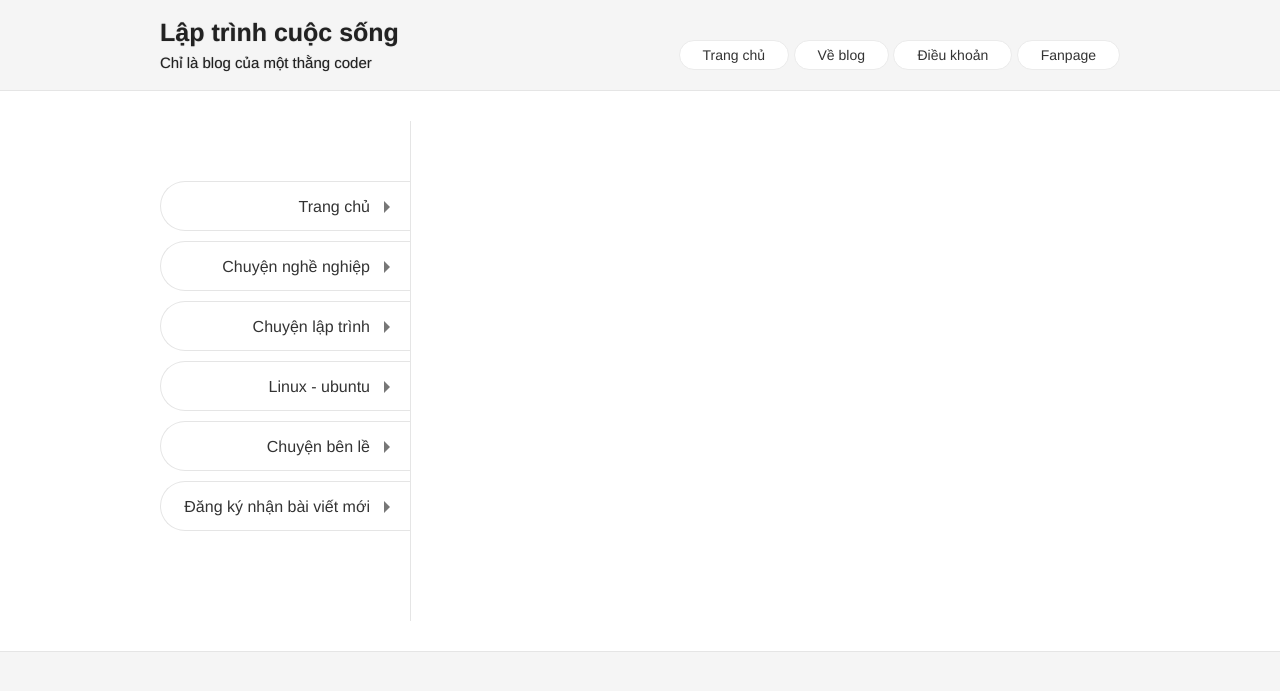
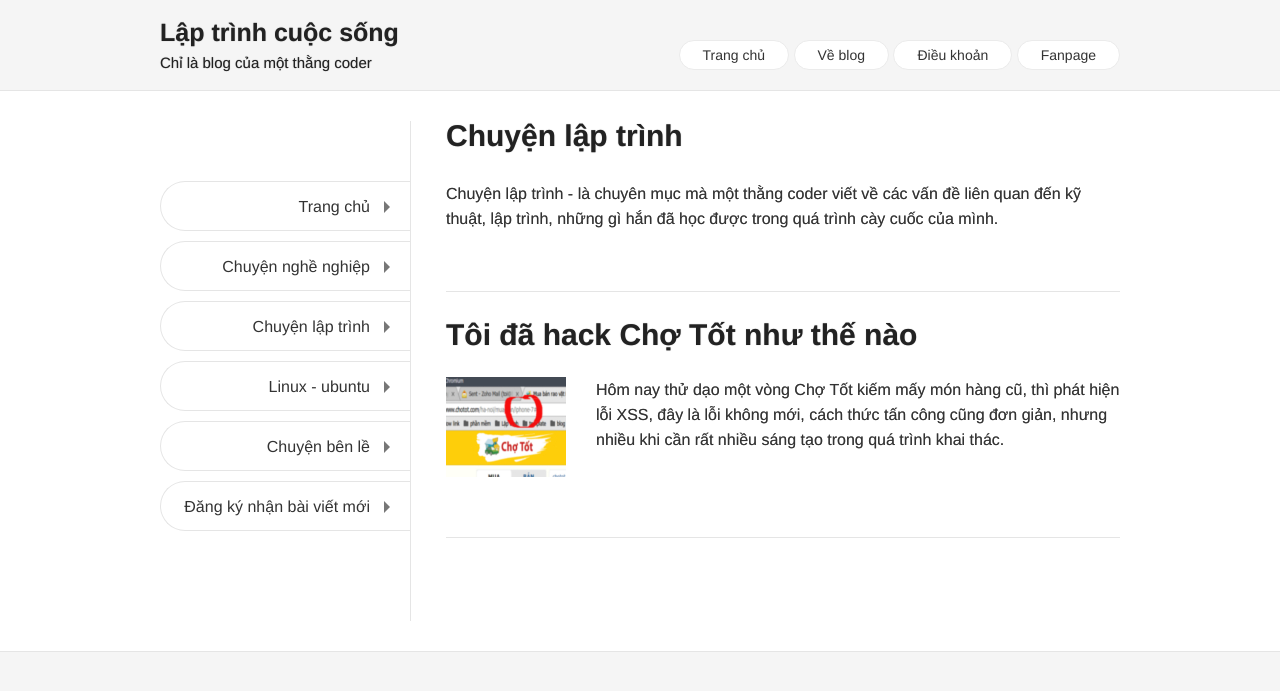
Before and after one commit to nguyentest/laptrinhcuocsong, a Jekyll site: the page built from chuyen-lap-trinh.md, in a window 1280 px wide. Shown: the top 691 px of the page. Built offline with Jekyll 4.4.1, drawn with Linux system fonts in a browser that asks for light colours.

Commit message:
Update 2016-11-23-toi-da-hack-cho-tot-nhu-the-nao.md

```diff
--- a/_posts/2016-11-23-toi-da-hack-cho-tot-nhu-the-nao.md
+++ b/_posts/2016-11-23-toi-da-hack-cho-tot-nhu-the-nao.md
@@ -2,6 +2,7 @@
 layout: post
 title: Tôi đã hack Chợ Tốt như thế nào
 thumbnail: hack-cho-tot.jpg
+category: Chuyện lập trình
 ---
 
 Hôm nay thử dạo một vòng Chợ Tốt kiếm mấy món hàng cũ, thì phát hiện lỗi XSS, đây là lỗi không mới, cách thức tấn công cũng đơn giản, nhưng nhiều khi cần rất nhiều sáng tạo trong quá trình khai thác.
```
